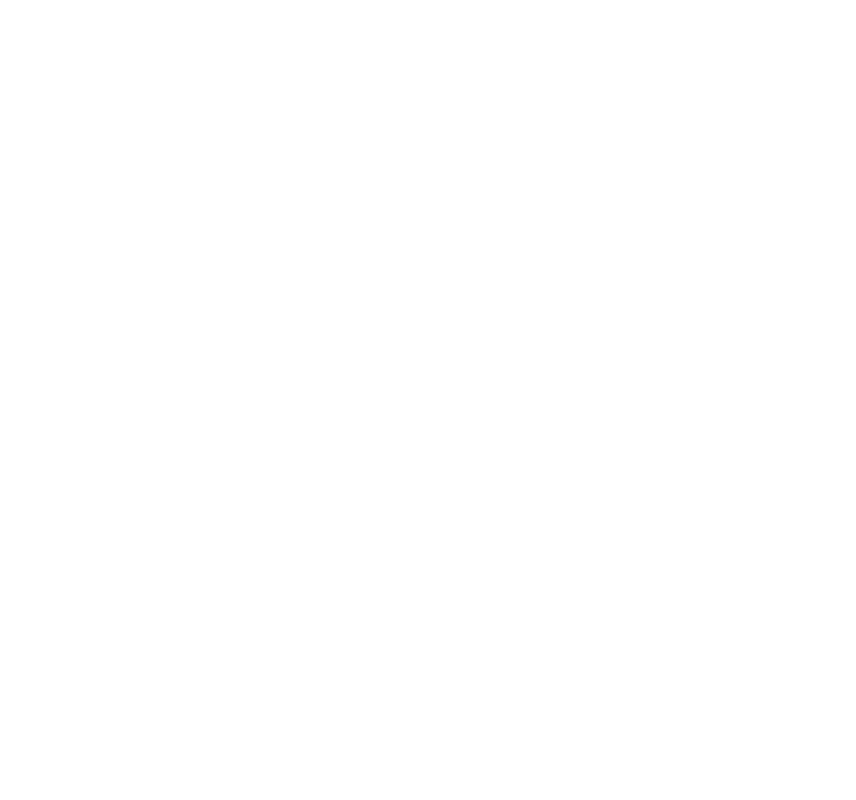
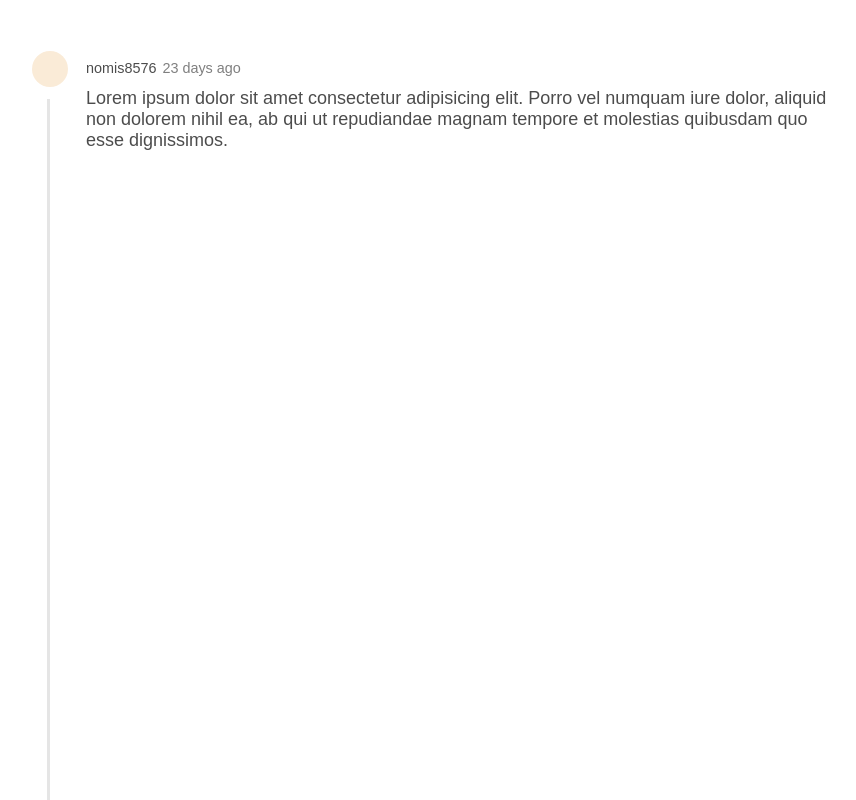
Before and after one commit to Joshuaasare/commentsapp, a React (Create React App) app: page / in a window 1280 px wide. Shown: the top 800 px of the page, without its empty margins (193-1049 px from the left). Built offline with nearby package versions, Linux system fonts and the light colour scheme.

Commit message:
prepared ui positioning for comment elements

```diff
--- a/src/App.tsx
+++ b/src/App.tsx
@@ -1,5 +1,6 @@
 import { Comments } from "./features/Comments";
 import React from "react";
+import "src/_shared/css/main.css";
 
 function App() {
   return (
--- /dev/null
+++ b/src/_shared/css/main.css
@@ -0,0 +1,68 @@
+*,
+*::after,
+*::before {
+  box-sizing: inherit !important;
+  margin: 0;
+  padding: 0;
+}
+
+html {
+  box-sizing: border-box !important;
+  font-size: 62.5% !important; /*1rem = 10px*/
+  scroll-behavior: smooth;
+}
+
+body {
+  padding: 5rem 20rem !important;
+  font-family: "Montserrat", sans-serif !important;
+}
+
+/*BIG DESKTOP*/
+@media (max-width: 112.5em) {
+  html {
+    font-size: 75% !important;
+  }
+}
+
+/*TAB LANDSCAPE*/
+@media (max-width: 75em) {
+  html {
+    font-size: 56.25% !important;
+  }
+}
+/*TAB PORTRAIT*/
+@media (max-width: 56.25em) {
+  html {
+    font-size: 50% !important;
+  }
+
+  body {
+    padding: 0 !important;
+  }
+}
+
+/*PHONE*/
+@media (max-width: 37.5em) {
+  html {
+    font-size: 50% !important;
+  }
+
+  :root {
+    --toolbar-height-standard: 8rem;
+  }
+}
+
+/*BIG DESKTOP*/
+@media (max-width: 112.5em) {
+}
+
+/*TAB LANDSCAPE*/
+@media (max-width: 75em) {
+}
+/*TAB PORTRAIT*/
+@media (max-width: 56.25em) {
+}
+
+/*PHONE*/
+@media (max-width: 37.5em) {
+}
--- a/src/features/Comments/CommentItem.tsx
+++ b/src/features/Comments/CommentItem.tsx
@@ -1,14 +1,41 @@
 import React from "react";
 import { CommentResult } from "src/_shared/types";
+import "./css/commentItem.css";
 
 interface Props {
-  data: CommentResult;
+  data?: CommentResult;
 }
 
 const CommentItem: React.FC<Props> = () => {
   return (
     <section>
-      <div></div>
+      <div className="comment">
+        <div className="comment__avatar">
+          <span className="avatar">{}</span>
+        </div>
+
+        <div className="comment__body">
+          <div className="comment__group">
+            <div className="comment__thumbnail">
+              <span className="comment__thumbnail--user">nomis8576</span>
+              <span className="comment__thumbnail--days">23 days ago</span>
+            </div>
+
+            <div className="comment__text">
+              <span>
+                Lorem ipsum dolor sit amet consectetur adipisicing elit. Porro
+                vel numquam iure dolor, aliquid non dolorem nihil ea, ab qui ut
+                repudiandae magnam tempore et molestias quibusdam quo esse
+                dignissimos.
+              </span>
+            </div>
+
+            <div className="comment__toolbar">
+              <span></span>
+            </div>
+          </div>
+        </div>
+      </div>
     </section>
   );
 };
--- a/src/features/Comments/Comments.tsx
+++ b/src/features/Comments/Comments.tsx
@@ -1,7 +1,12 @@
 import React from "react";
+import CommentItem from "./CommentItem";
 
-const Comments = () => {
-  return <div></div>;
+const Comments: React.FC = () => {
+  return (
+    <div>
+      <CommentItem />
+    </div>
+  );
 };
 
 export default Comments;
--- a/src/features/Comments/css/CommentItem.css
+++ b/src/features/Comments/css/CommentItem.css
@@ -0,0 +1,54 @@
+.comment {
+  border-left: 3px solid rgb(0, 0, 0, 0.1);
+  position: relative;
+}
+
+.comment__body {
+  height: 100rem;
+}
+
+.comment__group {
+  padding-left: 3rem;
+}
+
+.comment__avatar {
+  padding: 1rem 1rem 1rem 1rem;
+  display: inline-block;
+  position: absolute;
+  transform: translate(-50%, -35%);
+  background-color: white;
+  display: flex;
+}
+
+.comment__avatar > .avatar {
+  background-color: antiquewhite;
+  width: 3rem;
+  height: 3rem;
+  border-radius: 3rem;
+}
+
+.comment__thumbnail {
+}
+
+.comment__thumbnail--user {
+  font-size: 1.2rem;
+  color: rgb(0, 0, 0, 0.7);
+}
+
+.comment__thumbnail--days {
+  font-size: 1.2rem;
+  color: rgb(0, 0, 0, 0.5);
+  padding: 0 0.5rem;
+}
+
+.comment__text {
+  padding: 1rem 0;
+}
+
+.comment__text > span {
+  font-size: 1.5rem;
+  color: rgb(0, 0, 0, 0.7);
+}
+
+.comment__toolbar {
+}
```
